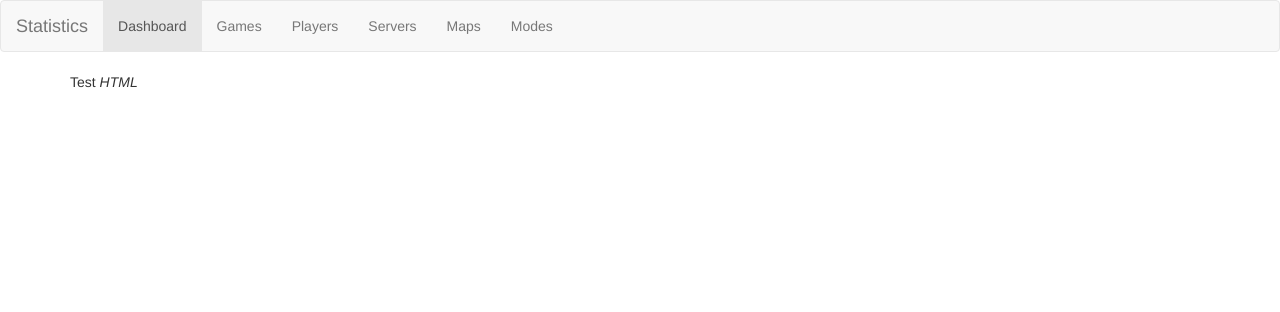
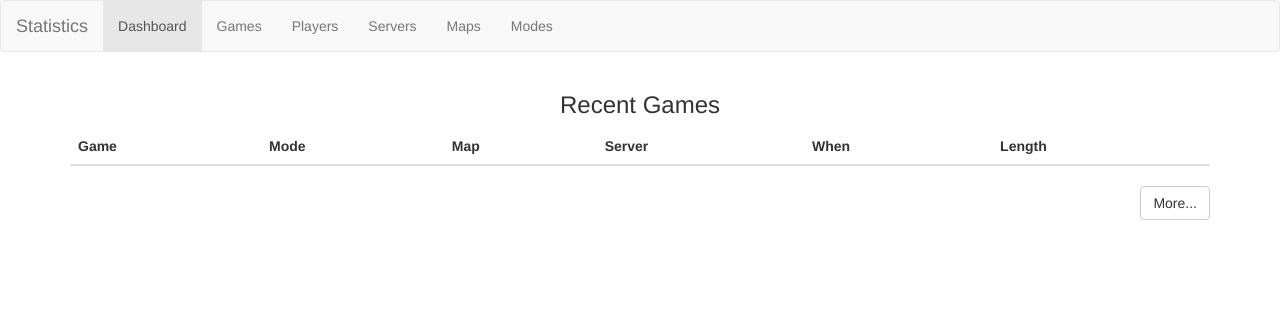
Before and after one commit to redeclipse/statsdb-interface, a Python web app: template statsdbinterface/templates/displays/dashboard.html in a window 1280 px wide. Shown: the top 312 px of the page. Run offline with Jinja, Linux system fonts and the light colour scheme; the template is opened without the code that fills it, so the values that code supplies are empty.

Commit message:
Display recent games on dashboard.

```diff
--- a/config.py
+++ b/config.py
@@ -19,6 +19,9 @@ API_HIGHSCORE_RESULTS = 10
 # Number of results to return in a display list page.
 DISPLAY_RESULTS_PER_PAGE = 15
 
+# Number of results to return in a 'recent' list.
+DISPLAY_RESULTS_RECENT = 10
+
 
 # These are set in other parts of the program.
 
--- a/statsdbinterface/templates/displays/dashboard.html
+++ b/statsdbinterface/templates/displays/dashboard.html
@@ -4,5 +4,7 @@
 {% block title %}Dashboard{% endblock title %}
 
 {% block content %}
-    Test <i>HTML</i>
+    <h3 class="centering text-center">Recent Games</h3>
+    {% include 'tables/games.html' %}
+    <a href="/games" class="btn btn-default pull-right">More...</a>
 {% endblock content %}
--- /dev/null
+++ b/statsdbinterface/templates/tables/games.html
@@ -0,0 +1,27 @@
+{% import 'utils/redeclipse.html' as redeclipse %}
+{% import 'utils/time.html' as timeutils with context %}
+
+<table class="table table-hover">
+    <thead>
+        <tr>
+            <th>Game</th>
+            <th>Mode</th>
+            <th>Map</th>
+            <th>Server</th>
+            <th>When</th>
+            <th>Length</th>
+        </tr>
+    </thead>
+    <tbody>
+        {% for game in games %}
+            <tr>
+                <td><a href="{{ url_for('.display_game', gameid=game.id) }}">{{ game.id }}</a></td>
+                <td>{{ redeclipse.fancy_mode(game) }}{% if game.mutators != 0 %} {{ redeclipse.fancy_mutators(game) }}{% endif %}</td>
+                <td>{{ game.map }}</td>
+                <td>{{ game.server.first().handle }}</td>
+                <td>{{ timeutils.ago(game.time) }}</td>
+                <td>{{ timeutils.span(game.timeplayed) }}</td>
+            <tr>
+        {% endfor %}
+    </tbody>
+</table>
--- a/statsdbinterface/views/api.py
+++ b/statsdbinterface/views/api.py
@@ -20,6 +20,7 @@ def api_config():
         "api_results_per_page": config.API_RESULTS_PER_PAGE,
         "api_highscore_results": config.API_HIGHSCORE_RESULTS,
         "display_results_per_page": config.DISPLAY_RESULTS_PER_PAGE,
+        "display_results_recent": config.DISPLAY_RESULTS_RECENT,
     })
 
 
--- a/statsdbinterface/views/displays.py
+++ b/statsdbinterface/views/displays.py
@@ -16,7 +16,9 @@ def static(path):
 
 @bp.route("/")
 def display_dashboard():
-    return render_template('displays/dashboard.html')
+    games = dbmodels.Game.query.order_by(dbmodels.Game.id.desc()).limit(
+        config.DISPLAY_RESULTS_RECENT).all()
+    return render_template('displays/dashboard.html', games=games)
 
 
 @bp.route("/games")
```
Also changed, not shown: statsdbinterface/templates/displays/games.html (+1 -26 lines).
